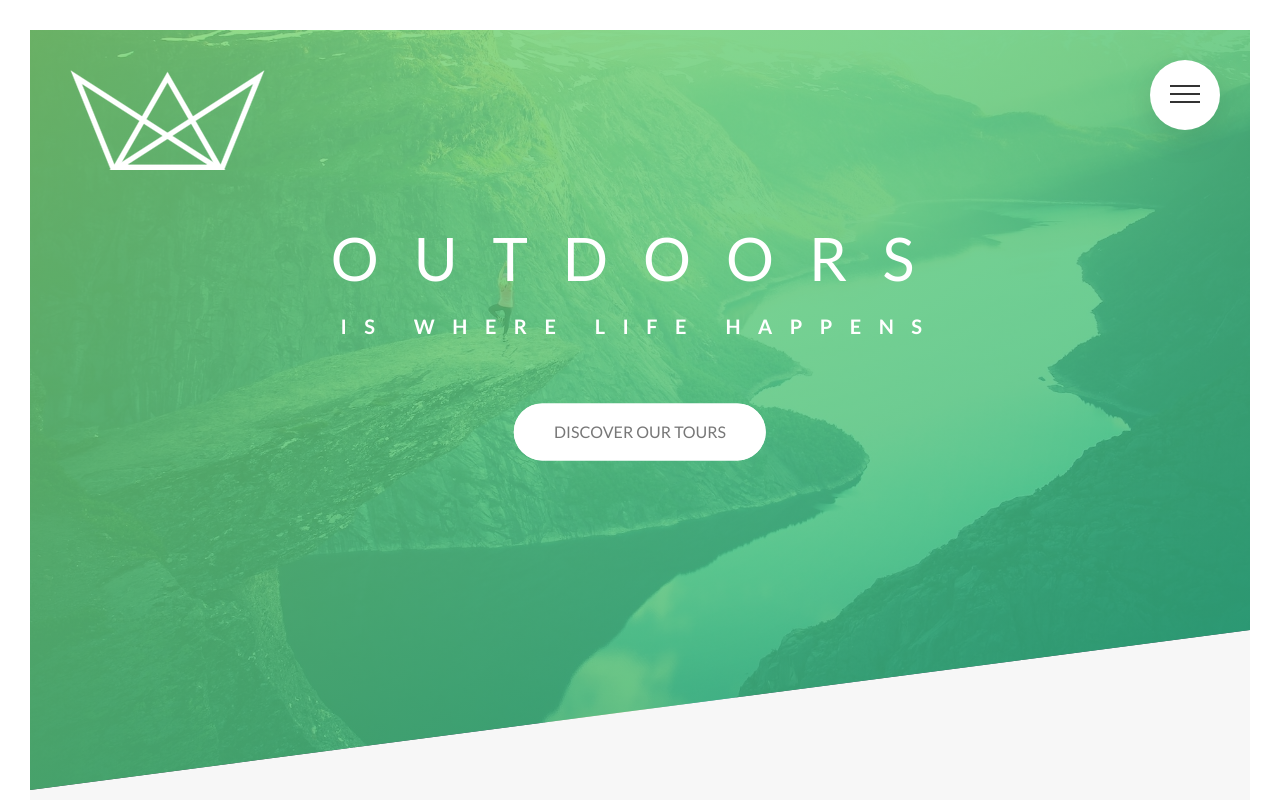
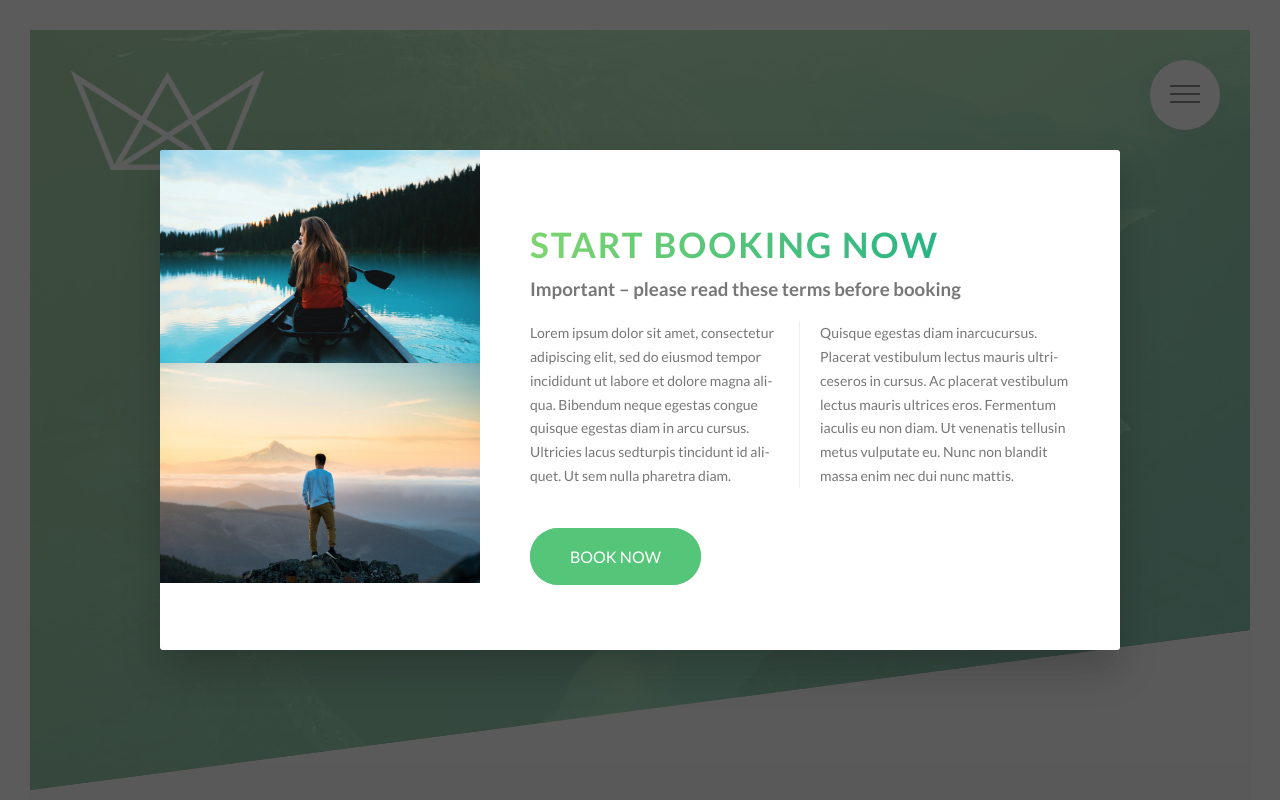
Before and after one commit to lamorin/ccs3-course-natours, a website: page index.html in a window 1280 px wide. Shown: the top 800 px of the page. Drawn offline with Linux system fonts and the light colour scheme.

Commit message:
Building a pure CSS popup - Part 1 - Finished

```diff
--- a/index.html
+++ b/index.html
@@ -330,6 +330,34 @@
             </div>
         </div>
     </footer>
+
+    <div class="popup">
+        <div class="popup__content">
+            <div class="popup__left">
+                <img src="img/nat-8.jpg" alt="Tour photo" class="popup__img">
+                <img src="img/nat-9.jpg" alt="Tour photo" class="popup__img">
+            </div>
+            <div class="popup__right">
+                <h2 class="heading-secondary">Start booking now</h2>
+                <h3 class="heading-tertiary u-margin-bottom-small">Important &ndash; please read these terms before
+                    booking</h3>
+                <p class="popup__text">
+                    Lorem ipsum dolor sit amet, consectetur adipiscing elit, sed do eiusmod tempor incididunt ut
+                    labore
+                    et dolore magna aliqua. Bibendum neque egestas congue quisque egestas diam in arcu cursus.
+                    Ultricies
+                    lacus sedturpis tincidunt id aliquet. Ut sem nulla pharetra diam. Quisque egestas diam
+                    inarcucursus.
+                    Placerat vestibulum lectus mauris ultriceseros in cursus. Ac placerat vestibulum lectus mauris
+                    ultrices eros. Fermentum iaculis eu non diam.
+                    Ut venenatis tellusin metus vulputate eu. Nunc non blandit massa enim nec dui nunc mattis.
+                </p>
+                <a href="#" class="btn btn--green">Book now</a>
+            </div>
+
+        </div>
+    </div>
+
     <!--
         <section class="grid-test">
             <div class="row">
--- a/sass/abstracts/_mixins.scss
+++ b/sass/abstracts/_mixins.scss
@@ -1,7 +1,14 @@
 @mixin clearfix {
-    &::after {
-        content: "";
-        display: table;
-        clear: both;
-    }
+  &::after {
+    content: "";
+    display: table;
+    clear: both;
+  }
 }
+
+@mixin absoluteCenter {
+  position: absolute;
+  top: 50%;
+  left: 50%;
+  transform: translate(-50%, -50%);
+}
--- /dev/null
+++ b/sass/components/_popup.scss
@@ -0,0 +1,55 @@
+.popup {
+  height: 100vh;
+  width: 100%;
+  position: fixed;
+  top: 0;
+  left: 0;
+  background-color: rgba($color-grey-dark-3, 0.8);
+  z-index: 3000;
+
+  &__content {
+    @include absoluteCenter;
+    width: 75%;
+    height: 50rem;
+    background: $color-white;
+    box-shadow: 0 2rem 4rem rgba($color-black, 0.2);
+    border-radius: 3px;
+    display: table;
+    overflow: hidden;
+  }
+
+  &__left {
+    width: 33.333333%;
+    display: table-cell;
+  }
+
+  &__right {
+    width: 66.666666%;
+    display: table-cell;
+    vertical-align: middle;
+    padding: 3rem 5rem;
+  }
+
+  &__img {
+    display: block;
+    width: 100%;
+  }
+
+  &__text {
+    font-size: 1.4rem;
+    margin-bottom: 4rem;
+
+    -moz-column-count: 2;
+    -moz-column-gap: 4rem;
+    -moz-column-rule: 1px solid $color-grey-light-2;
+
+    column-count: 2;
+    column-gap: 4rem;
+    column-rule: 1px solid $color-grey-light-2;
+
+    -moz-hyphens: auto;
+    -ms-hyphens: auto;
+    -webkit-hyphens: auto;
+    hyphens: auto;
+  }
+}
--- a/sass/main.scss
+++ b/sass/main.scss
@@ -12,11 +12,12 @@
 @import "components/card";
 @import "components/composition";
 @import "components/feature-box";
-@import "components/form.scss";
+@import "components/form";
+@import "components/popup";
 @import "components/story";
 
 @import "layout/grid";
-@import "layout/header.scss";
+@import "layout/header";
 @import "layout/footer";
 @import "layout/navigation";
 
```
Also changed, not shown: css/style.css, sass/base/_base.scss (indentation only).
